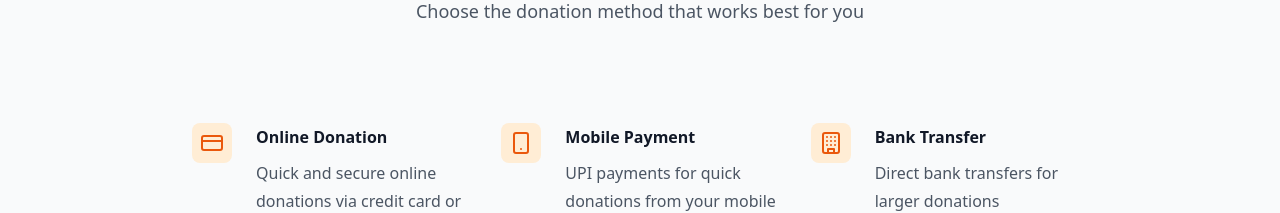
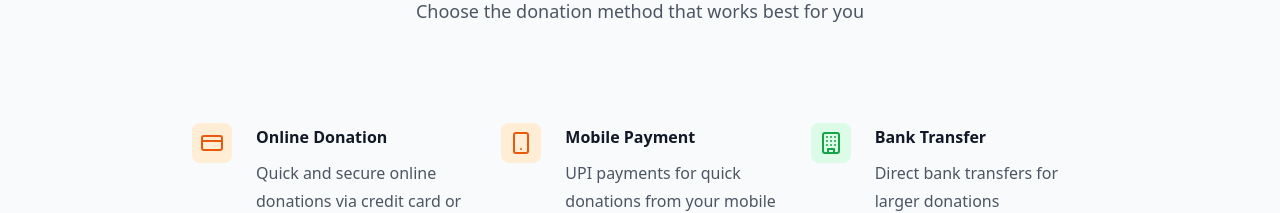
Before and after one commit to Rajat-Dabade/chetana-education-society, a React (Vite) app in the folder apps/web/: page /donate in a window 1280 px wide. Shown: the part 2600-2813 px from the top of the page. Built offline with nearby package versions, Linux system fonts and the light colour scheme; no server answers.

Commit message:
Fix TypeScript build errors for Vercel deployment

```diff
--- a/apps/web/package.json
+++ b/apps/web/package.json
@@ -5,8 +5,8 @@
   "type": "module",
   "scripts": {
     "dev": "vite",
-    "build": "tsc && vite build",
-    "vercel-build": "tsc && vite build",
+    "build": "vite build",
+    "vercel-build": "vite build",
     "preview": "vite preview",
     "lint": "eslint . --ext ts,tsx --report-unused-disable-directives --max-warnings 0 --fix",
     "format": "prettier --write \"src/**/*.{ts,tsx,json,css}\""
--- a/apps/web/src/pages/Donate.tsx
+++ b/apps/web/src/pages/Donate.tsx
@@ -192,15 +192,15 @@ export default function Donate() {
                 <div key={method.name} className="relative pl-16">
                   <dt className="text-base font-semibold leading-7 text-gray-900 dark:text-white">
                     <div className={`absolute left-0 top-0 flex h-10 w-10 items-center justify-center rounded-lg ${
-                      method.method === 'Credit Card' ? 'bg-blue-100 dark:bg-blue-900/20' :
-                      method.method === 'Bank Transfer' ? 'bg-green-100 dark:bg-green-900/20' :
-                      method.method === 'PayPal' ? 'bg-purple-100 dark:bg-purple-900/20' :
+                      method.name === 'Credit Card' ? 'bg-blue-100 dark:bg-blue-900/20' :
+                      method.name === 'Bank Transfer' ? 'bg-green-100 dark:bg-green-900/20' :
+                      method.name === 'PayPal' ? 'bg-purple-100 dark:bg-purple-900/20' :
                       'bg-orange-100 dark:bg-orange-900/20'
                     }`}>
                       <method.icon className={`h-6 w-6 ${
-                        method.method === 'Credit Card' ? 'text-blue-600 dark:text-blue-400' :
-                        method.method === 'Bank Transfer' ? 'text-green-600 dark:text-green-400' :
-                        method.method === 'PayPal' ? 'text-purple-600 dark:text-purple-400' :
+                        method.name === 'Credit Card' ? 'text-blue-600 dark:text-blue-400' :
+                        method.name === 'Bank Transfer' ? 'text-green-600 dark:text-green-400' :
+                        method.name === 'PayPal' ? 'text-purple-600 dark:text-purple-400' :
                         'text-orange-600 dark:text-orange-400'
                       }`} aria-hidden="true" />
                     </div>
```
Also changed, not shown: apps/web/tsconfig.json (+6 -5 lines).
